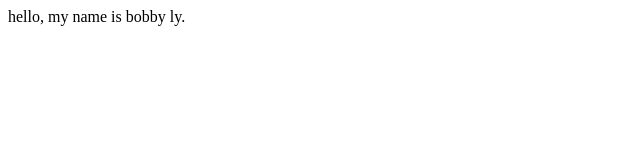
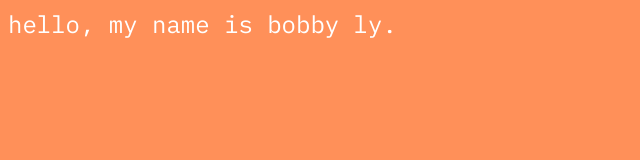
Before and after one commit to bobbyly/bobbyly.github.io, a plain HTML site: page index.html in a window 1280 px wide. Shown: the whole page, without its empty margins (0-640 px from the left). Drawn offline with Linux system fonts and the light colour scheme.

Commit message:
jazzed up the colours

```diff
--- a/index.html
+++ b/index.html
@@ -1,8 +1,23 @@
 <!DOCTYPE html>
 <html>
 
+<head>
+<link href="https://fonts.googleapis.com/css?family=IBM+Plex+Mono|IBM+Plex+Sans" rel="stylesheet">
+</head>
+
+ <style>
+      body {
+        font-family: 'IBM Plex Mono', serif;
+        font-size: 24px;
+		color: #ffffff;
+		background-color: #ff9059
+      }
+ </style>
+
 <body>
-hello, my name is bobby ly.
+
+<div>hello, my name is bobby ly.</div>
+
 </body>
 
 </html>
```
